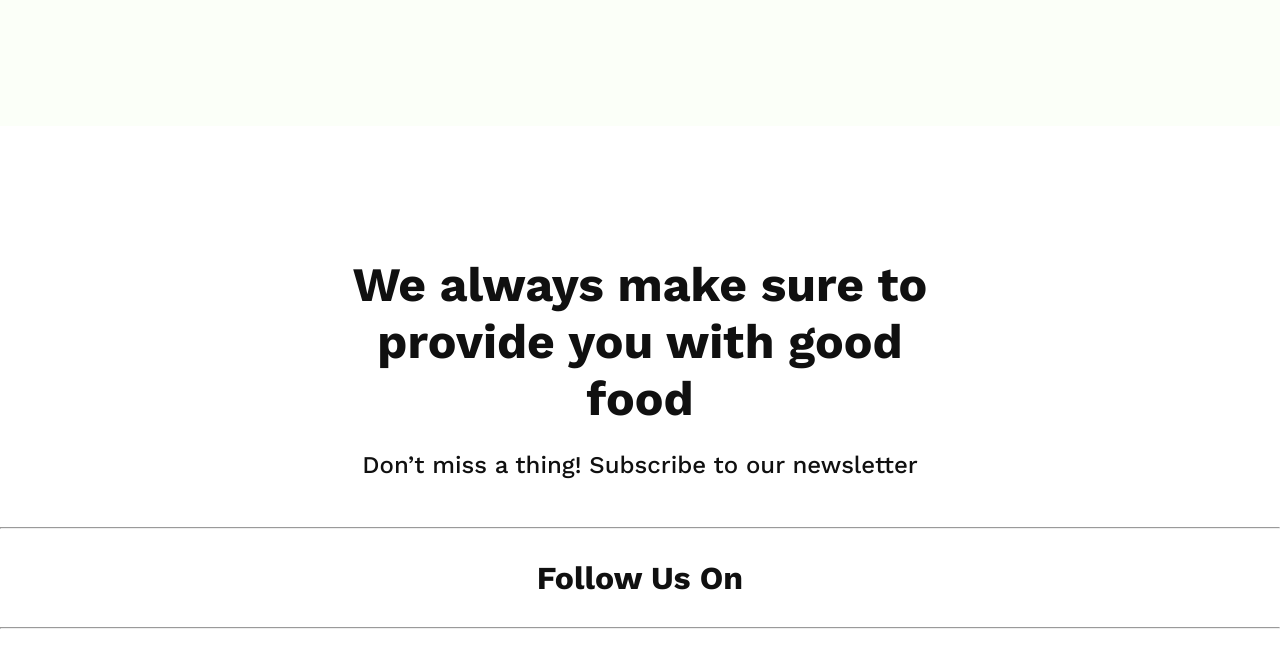
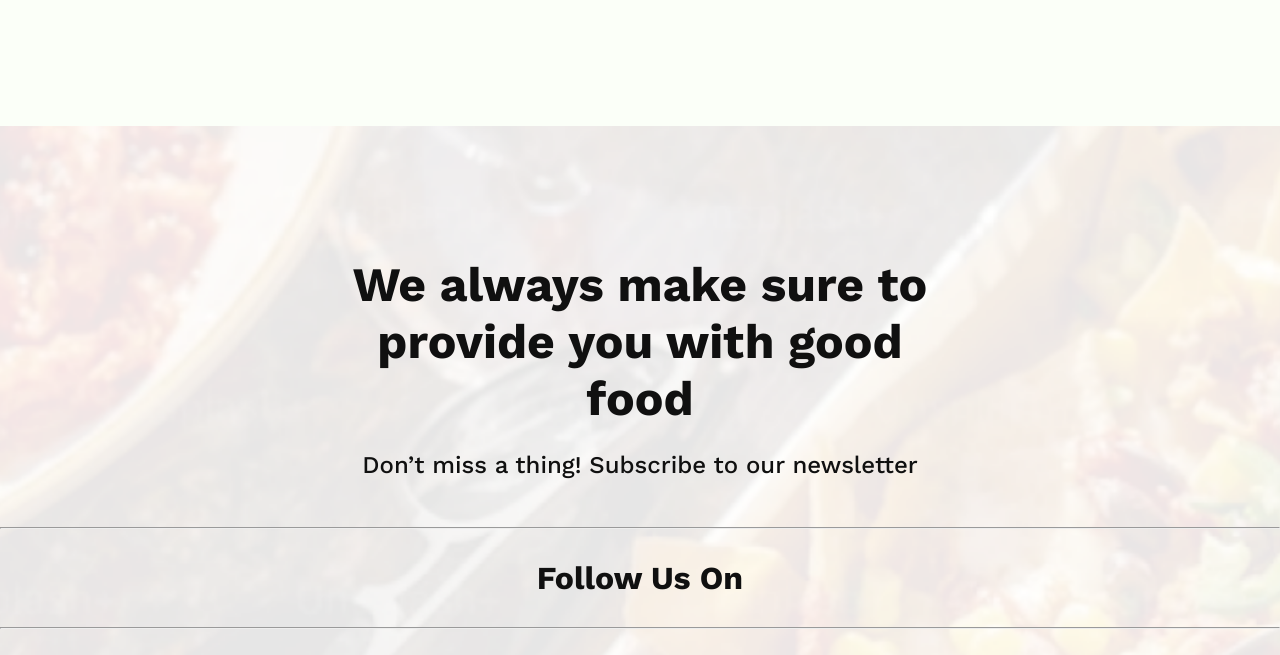
Before and after one commit to saifuddin343/project-good-food-restaurant, a plain HTML site: page index.html in a window 1280 px wide. Shown: the part 3330-3985 px from the top of the page. Drawn offline with nearby package versions, Linux system fonts and the light colour scheme.

Commit message:
complete

```diff
--- a/styles/style.css
+++ b/styles/style.css
@@ -240,7 +240,7 @@ body {
     width: 40%;
 }
 footer {
-    background: url('assets/social-bg.png');
+    background: url('../assets/social-bg.png');
     background-position: center;
     background-repeat: no-repeat;
     background-size: cover;
```
